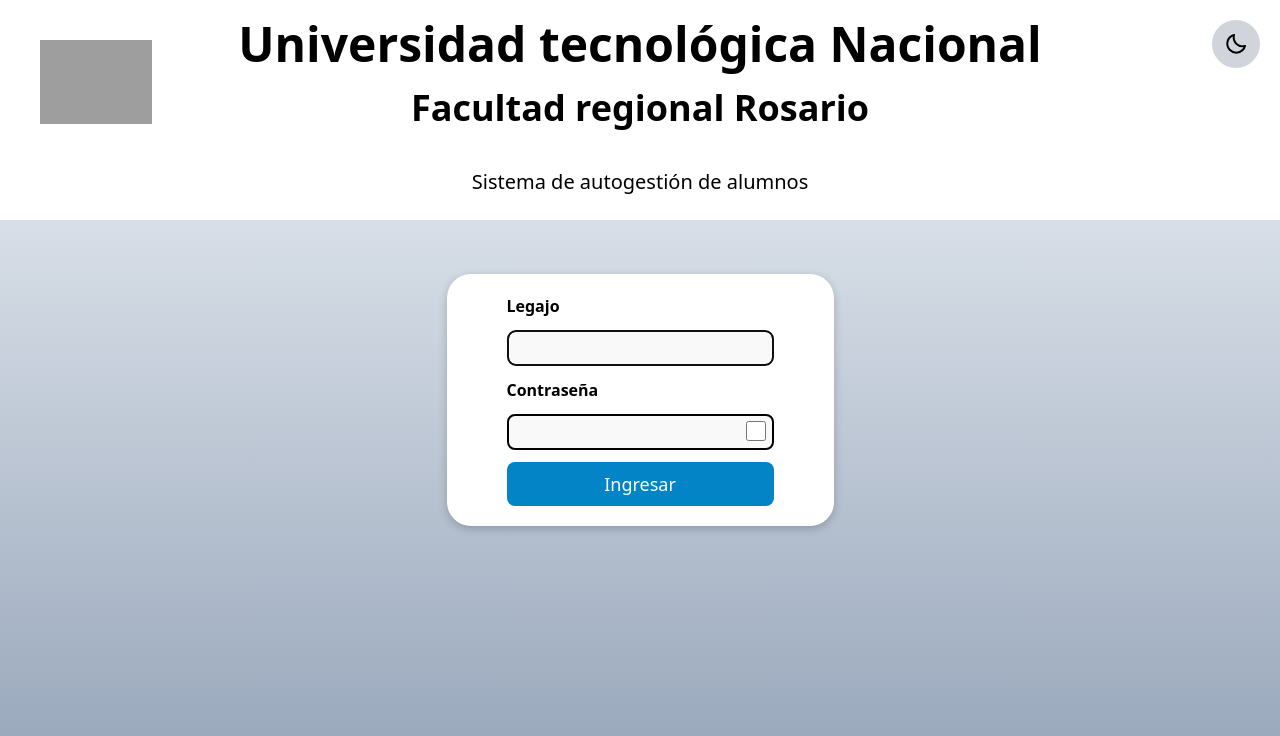
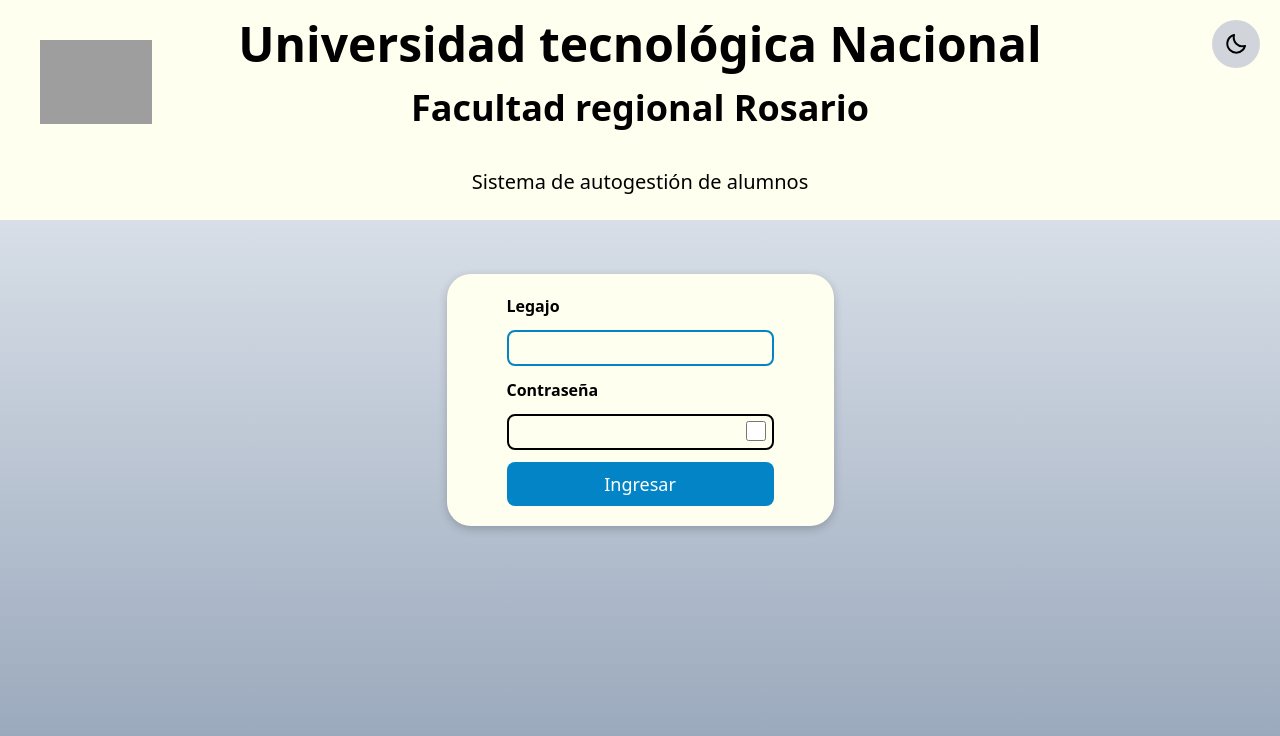
Before and after one commit to Maxive26/Sysacad, a React (Vite) app: page / in a window 1280 px wide. Shown: the top 736 px of the page. Built offline with nearby package versions, Linux system fonts and the light colour scheme; grey boxes are pictures that could not be loaded.

Commit message:
Pequeños arreglos

```diff
--- a/src/App.jsx
+++ b/src/App.jsx
@@ -17,7 +17,7 @@
 
   return (
     <>
-      <header className="bg-white absolute w-full dark:bg-slate-900">
+      <header className="bg-[#FFFFF0] absolute w-full dark:bg-slate-900">
         <Title />
         <ChangeTheme />
         <a
@@ -33,7 +33,7 @@
         </a>
       </header>
       <main className="m-0 flex place-items-center justify-center h-screen">
-        <div className="bg-white flex items-center rounded-3xl p-5 gap-3 shadow-[0_3px_10px_rgb(0,0,0,0.2)]  dark:bg-slate-900">
+        <div className="bg-[#FFFFF0] flex items-center rounded-3xl p-5 gap-3 shadow-[0_3px_10px_rgb(0,0,0,0.2)]  dark:bg-slate-900">
           {/* <div className="img">
             <img
               src="./src/assets/descarga.png"
@@ -46,7 +46,7 @@
               Legajo
             </label>
             <input
-              className="text-black p-1 rounded-lg bg-[#f9f9f9] border-2 border-black dark:bg-slate-700 dark:border-gray-500 dark:text-white"
+              className="text-black p-1 rounded-lg bg-[#FFFFF0] border-2 border-black focus:outline-none focus:border-sky-600 dark:bg-slate-700 dark:border-gray-500 dark:text-white"
               type="text"
               autoFocus
             />
@@ -55,7 +55,7 @@
             </label>
             <label className="text-black relative items-center">
               <input
-                className="border-2 border-black p-1 pr-7  bg-[#f9f9f9] rounded-lg dark:bg-slate-700 dark:border-gray-500 dark:text-white"
+                className="border-2 border-black p-1 pr-7  bg-[#FFFFF0] rounded-lg focus:outline-none focus:border-sky-600 dark:bg-slate-700 dark:border-gray-500 dark:text-white"
                 type={check}
               />
               <input
@@ -66,7 +66,7 @@
                 id=""
               />
             </label>
-            <button className="bg-sky-600 text-white rounded-lg p-2 font-medium cursor-pointer text-lg dark:bg-slate-700 dark:hover:bg-slate-500">
+            <button className="bg-sky-600 hover:bg-sky-500 text-white rounded-lg p-2 font-medium cursor-pointer text-lg dark:bg-slate-700 dark:hover:bg-slate-500">
               Ingresar
             </button>
           </div>
```
